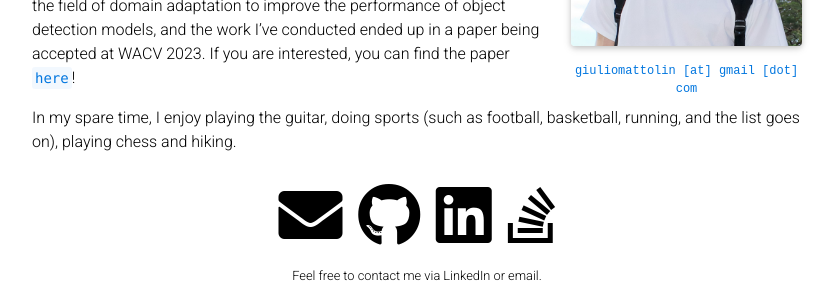
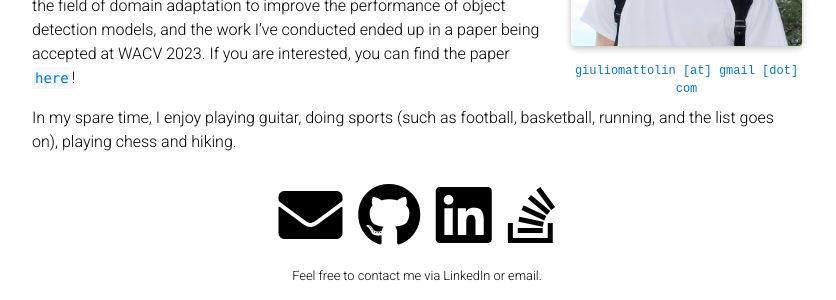
Before and after one commit to giuliomattolin/giuliomattolin.github.io, a Jekyll site: the page built from _pages/about.md, in a window 1280 px wide. Shown: the part 406-706 px from the top of the page, without its empty margins (223-1059 px from the left). Built offline with Jekyll 4.4.1, drawn with Linux system fonts in a browser that asks for light colours; full-size pictures stand in for the smaller copies a plugin makes; comment, search, counter and statistics services are not loaded; a style sheet for code colours, icons or effects is not loaded.

Commit message:
Update about

```diff
--- a/_pages/about.md
+++ b/_pages/about.md
@@ -22,4 +22,4 @@ I'm currently pursuing a Master's degree in Data Science at the [University of T
 
 In addition, during 2021/2022 I've had the opportunity to work as a Research Intern in the Deep Visual Learning (DVL) research unit of [Fondazione Bruno Kessler](https://www.fbk.eu/en), Italy. During this period, I performed research in the field of domain adaptation to improve the performance of object detection models, and the work I've conducted ended up in a paper being accepted at WACV 2023. If you are interested, you can find the paper [`here`](https://arxiv.org/abs/2210.11539)!
 
-In my spare time, I enjoy playing the guitar, doing sports (such as football, basketball, running, and the list goes on), playing chess and hiking.
+In my spare time, I enjoy playing guitar, doing sports (such as football, basketball, running, and the list goes on), playing chess and hiking.
--- a/_sass/_layout.scss
+++ b/_sass/_layout.scss
@@ -3,7 +3,7 @@
  ******************************************************************************/
 
 body {
-  padding-bottom: 70px;
+  padding-bottom: 50px;
   color: var(--global-text-color);
   background-color: var(--global-bg-color);
 
```
